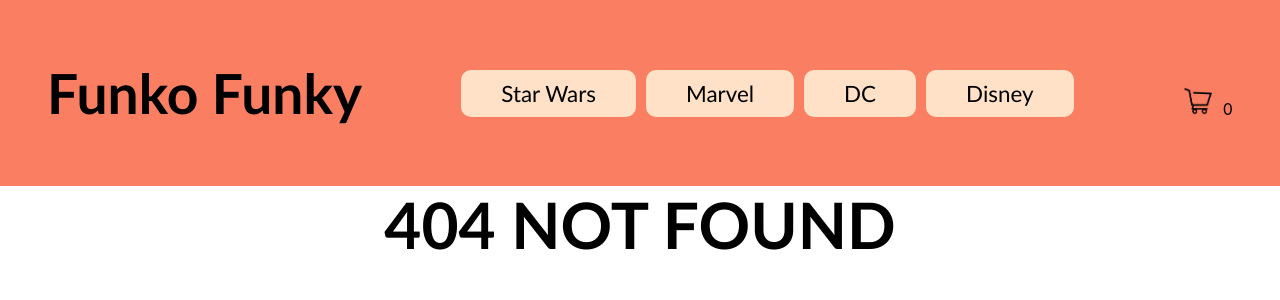
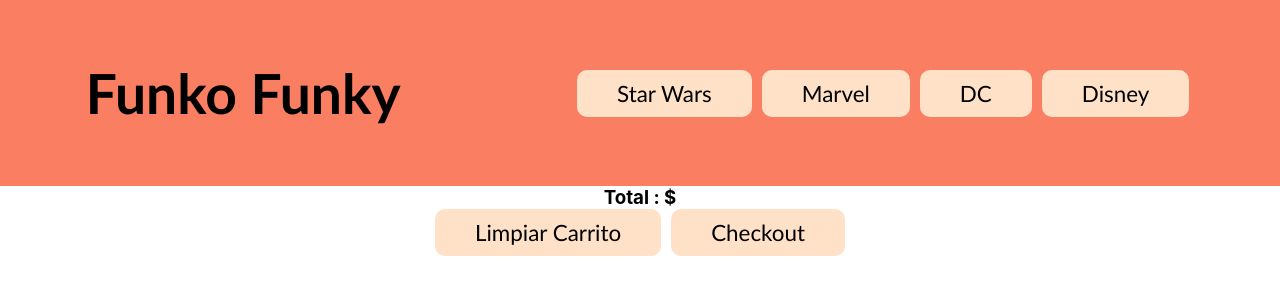
Before and after one commit to GianBordon/Funko-fanky, a React (Create React App) app: page /cart in a window 1280 px wide. Before the commit this address had no page. Shown: the top 300 px of the page. Built offline with nearby package versions, Linux system fonts and the light colour scheme.

Commit message:
arreglos

```diff
--- a/src/App.js
+++ b/src/App.js
@@ -3,7 +3,8 @@
 import {BrowserRouter, Route, Routes} from 'react-router-dom'
 import ItemListContainer from './components/ItemListContainer/ItemListContainer';
 import ItemDetailContainer from './components/ItemDetailContainer/ItemDetailContainer';
-import { CartProvider } from './Context/CartContext'
+import { CartProvider } from './Context/CartContext';
+import Cart from './components/Cart/Cart'
 
 function App() {
   return (
@@ -12,9 +13,10 @@
         <CartProvider>
           <NavBar/>
           <Routes>
-            <Route path='/' element={<ItemListContainer/>}/>
-            <Route path='/category/:categoryId' element={<ItemListContainer/>}/>
+            <Route path='/' element={<ItemListContainer greeting={'Todos nuestros productos'}/>}/>
+            <Route path='/category/:categoryId' element={<ItemListContainer greeting={'Productos por categoria'}/>}/>
             <Route path='/item/:itemId'element={<ItemDetailContainer/>}/>
+            <Route path='/cart' element={<Cart/>}/>
             <Route path='*' element={<h1>404 NOT FOUND</h1>}/>
           </Routes>
         </CartProvider>
--- a/src/Context/CartContext.js
+++ b/src/Context/CartContext.js
@@ -8,6 +8,10 @@
     const [cart, setCart] = useState([])
 
     console.log(cart)
+
+    const isInCart = (id) =>{
+        return cart.some((item)=> item.id === id)
+    }
 
     const addItem = (item, quantity) => {
         if(!isInCart(item.id)) {
--- /dev/null
+++ b/src/components/Cart/Cart.js
@@ -0,0 +1,29 @@
+import './Cart.css'
+import { useContext } from 'react'
+import { CartContext } from '../../Context/CartContext'
+import CartItem from '../CartItem/CardItem'
+import { Link } from 'react-router-dom'
+
+const Cart = () =>{
+    const {cart, clearCart, totalQuantity, total} = useContext(CartContext)
+
+    if(totalQuantity === 0 ) {
+        return(
+            <div>
+                <h1>No hay items en el carrito</h1>
+                <Link to='/' className='Option'>Productos</Link>
+            </div>
+        )
+    }
+
+    return (
+        <div>
+            {cart.map(p => <CartItem key={p.id}{...p}/>) }
+            <h3>Total : ${total}</h3>
+            <button onClick={() => clearCart()} className='Button'>Limpiar Carrito</button>
+            <Link to='/checkout' className='Option'>Checkout</Link>
+        </div>
+    )
+}
+
+export default Cart
--- a/src/components/CartWidget/CartWidget.js
+++ b/src/components/CartWidget/CartWidget.js
@@ -1,11 +1,17 @@
 import cart from './assets/cart.png';
+import './CartWidget.css'
+import {useContext} from 'react'
+import { CartContext } from '../../Context/CartContext';
+import { Link } from 'react-router-dom';
 
 const CartWidget = () => {
+    const {totalQuantity} = useContext(CartContext)
+
     return (
-        <div>
-            <img src={cart} alt="cart-widget" />
-            0
-        </div>
+        <Link to='/cart' className='CartWidget' style={{ display: totalQuantity > 0 ? 'block' : 'none'}}>
+            <img className='CartImg' src={cart} alt='cart-wdiget'></img>
+            {totalQuantity}
+        </Link>
     )
 }
 
--- a/src/components/ItemCount/ItemCount.js
+++ b/src/components/ItemCount/ItemCount.js
@@ -1,7 +1,7 @@
 import './ItemCount.css'
 import { useState } from 'react'
 
-const ItemCount = ({stock, initial, HandleonAdd}) => {
+const ItemCount = ({stock, initial, handleOnAdd}) => {
     const [quantity, setQuantity] = useState(initial)
     const increment = () => {
             if (quantity < stock){
@@ -16,12 +16,12 @@
     return(
         <div className='Counter'>
             <div className='Controls'>
-                <button className='Button' HandleonClick={decrement}>-</button>
+                <button className='Button' onClick={decrement}>-</button>
                 <h4 className='Number'>{quantity}</h4>
-                <button className='Button' HandleonClick={increment}>+</button>
+                <button className='Button' onClick={increment}>+</button>
             </div>
             <div>
-                <button className='Button' HandleonClick={() => HandleonAdd(quantity)} disabled={!stock}>
+                <button className='Button'onClick={() => handleOnAdd(quantity)} disabled={!stock}>
                     Agregar al carrito
                 </button>
             </div>
@@ -29,4 +29,4 @@
     )
 }
 
-export default ItemCount
+export default ItemCount
--- a/src/components/ItemDetail/ItemDetail.js
+++ b/src/components/ItemDetail/ItemDetail.js
@@ -2,6 +2,7 @@
 import ItemCount from '../ItemCount/ItemCount'
 import {useState, useContext} from 'react'
 import {Link} from 'react-router-dom'
+import { CartContext } from '../../Context/CartContext'
 
 
 const ItemDetail = ({id, name, img, price, description, category, stock}) => {
@@ -46,7 +47,7 @@
                 quantityAdded > 0 ? (
                     <Link to='/cart' className='Option'> Terminar compra </Link>
                 ) : (
-                    <ItemCount initial={1} stock={stock} HandleonAdd={handleOnAdd}/>
+                    <ItemCount initial={1} stock={stock} handleOnAdd={handleOnAdd}/>
                 )
             }
             </footer>
```
Also changed, not shown: src/components/Cart/Cart.css (added), src/components/CartItem/CartItem.css (added), src/components/CartItem/CartItem.js (added), src/components/CartWidget/CartWidget.css (added).
